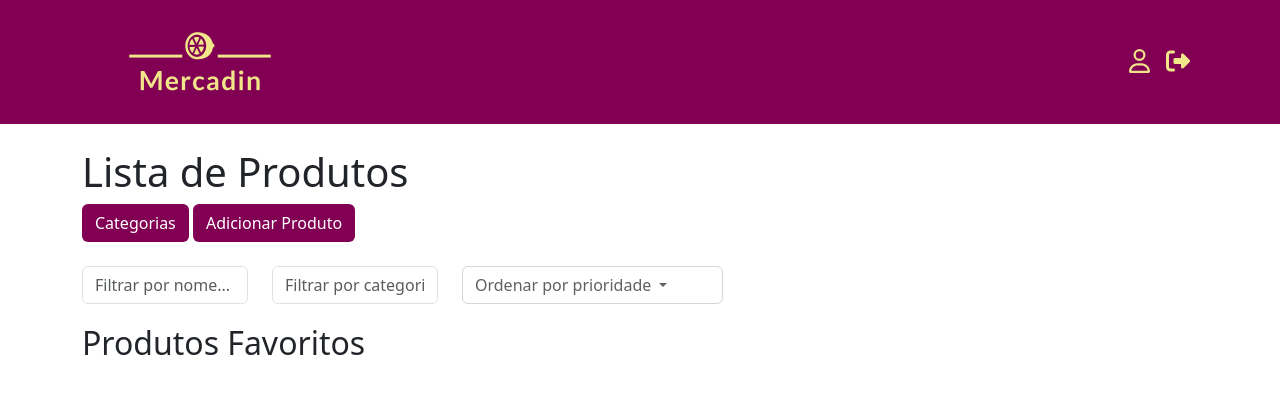
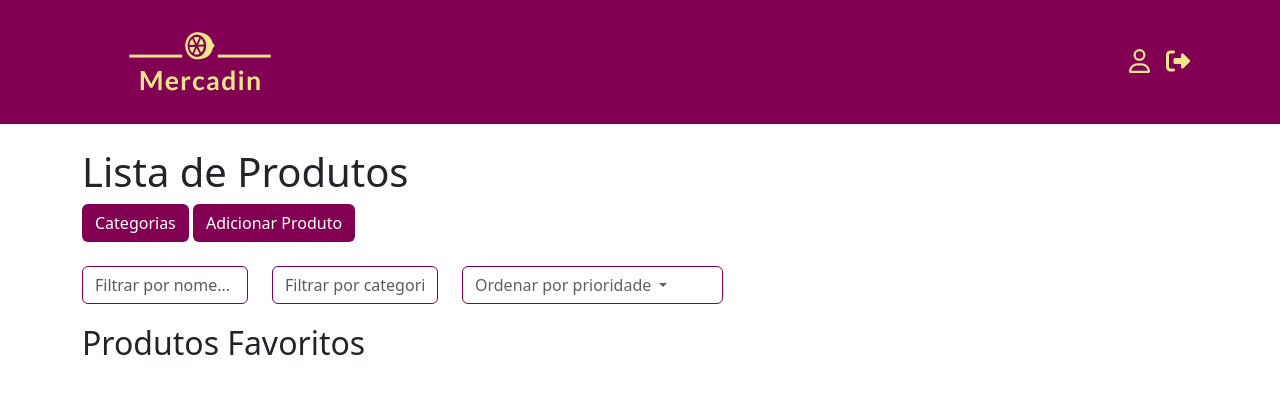
Before and after one commit to dugly0/Lista-de-produtos, a React (Vite) app: page / in a window 1280 px wide. Shown: the top 394 px of the page. Built offline with nearby package versions, Linux system fonts and the light colour scheme.

Commit message:
add box shadow

```diff
--- a/src/components/productList/ProductList.jsx
+++ b/src/components/productList/ProductList.jsx
@@ -62,6 +62,7 @@ const ProductList = ({ products, onToggleFavorite, onDelete }) => {
                   placeholder="Filtrar por nome..."
                   value={filterName}
                   onChange={(e) => setFilterName(e.target.value)}
+                  className="custom-input"
                 />
               </Form.Group>
             </Col>
@@ -72,6 +73,7 @@ const ProductList = ({ products, onToggleFavorite, onDelete }) => {
                   placeholder="Filtrar por categoria..."
                   value={filterCategory}
                   onChange={(e) => setFilterCategory(e.target.value)}
+                  className="custom-input"
                 />
               </Form.Group>
             </Col>
--- a/src/components/productList/assets/css/styles.css
+++ b/src/components/productList/assets/css/styles.css
@@ -1,20 +1,33 @@
 .dropdown-toggle-left {
     color:#616161;
-    border-color: #d6d6d6;
+    border-color: #820053;
     background-color: transparent !important;
     justify-content: flex-start;
     width: 100%;
     text-align: left;
+    box-shadow: #820053;
 }
 
 .dropdown-toggle-left:hover,
 .dropdown-toggle-left:active{
     color:#616161;
-    border-color: #d6d6d6 !important;
+    border-color: #820053 !important;
     background-color: none !important;
+    box-shadow: #820053;
 }
 
 .dropdown-toggle-left:focus{
     color:#616161;
-    border-color: #d6d6d6;
+    border-color: #820053;
+    box-shadow: 0 0 5px #820053;
 }
+
+.custom-input{
+    border-color:#820053;
+    box-shadow: #820053;
+}
+
+.custom-input:focus{
+    box-shadow: 0 0 5px #820053;
+    border-color: #820053;
+}
```
